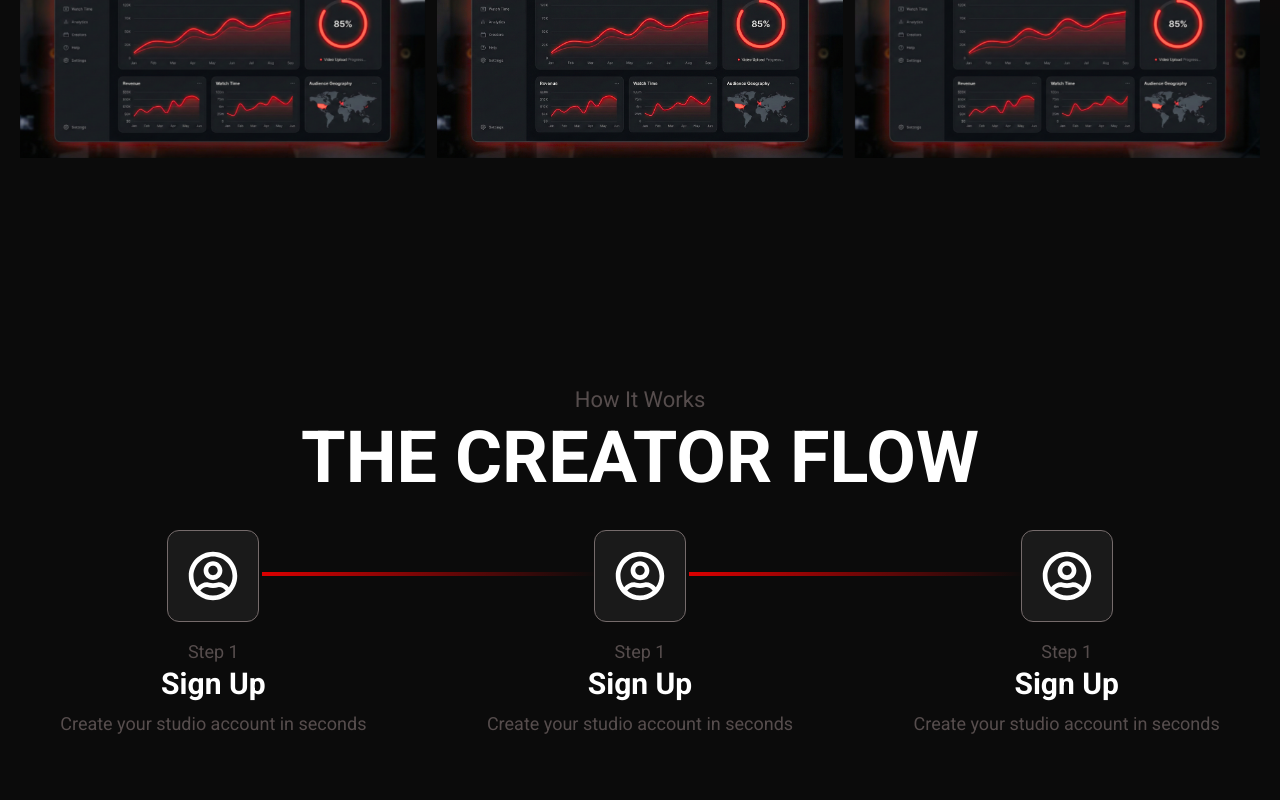
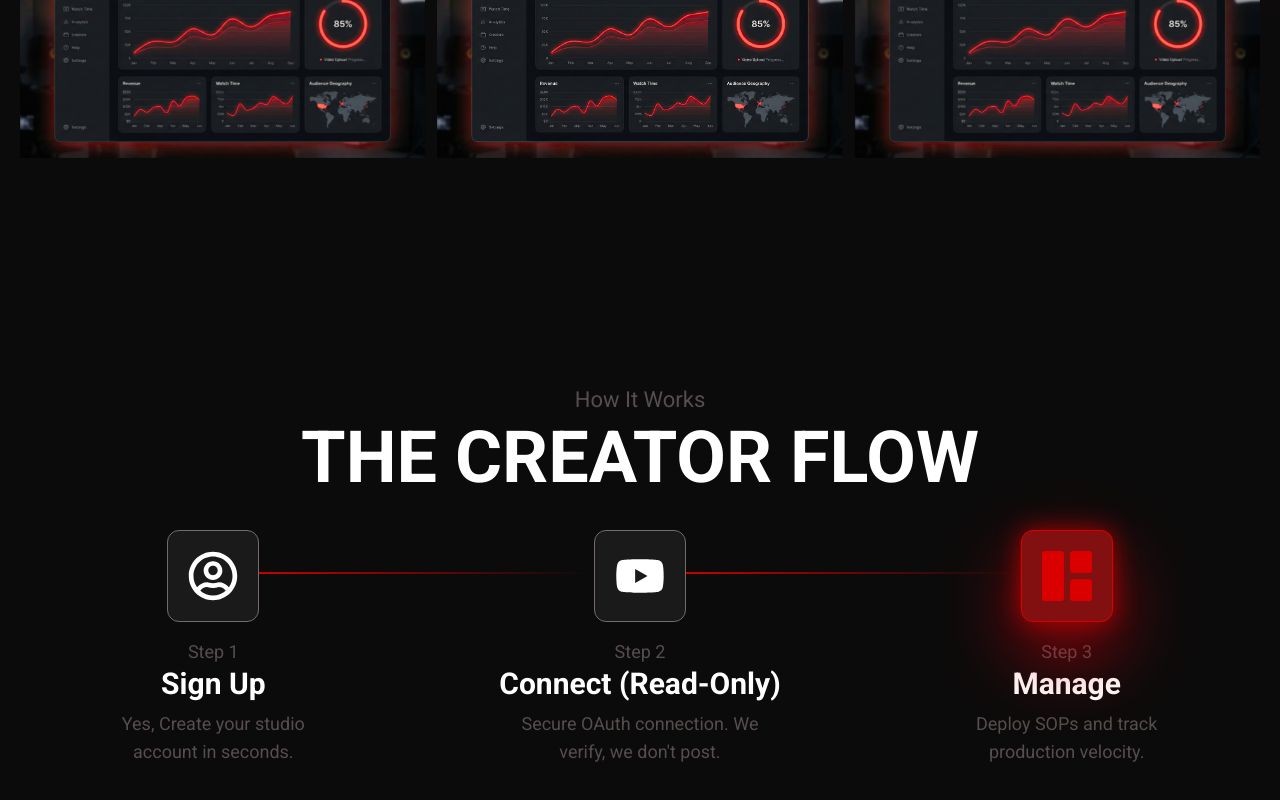
Before and after one commit to Naman830/Youtube-Management-System-, a React app in the folder frontend/: page / in a window 1280 px wide. Shown: the part 1293-2093 px from the top of the page. Built offline with nearby package versions, Linux system fonts and the light colour scheme; the HTML template or start-up script is replaced by a standard one.

Commit message:
Creator flow completed

```diff
--- a/frontend/src/pages/landing/sections/CreatorFlow.jsx
+++ b/frontend/src/pages/landing/sections/CreatorFlow.jsx
@@ -1,5 +1,7 @@
 import CreatorSteps from "./CreatorSteps";
 import { FaRegUserCircle } from "react-icons/fa";
+import { FaYoutube } from "react-icons/fa";
+import { BsFillGrid1X2Fill } from "react-icons/bs";
 
 const CreatorFlow = () => {
   return (
@@ -23,25 +25,26 @@ const CreatorFlow = () => {
               icon={<FaRegUserCircle size={50} className="text-white" />}
               step="Step 1"
               heading="Sign Up"
-              paragraph="Create your studio account in seconds"
+              paragraph="Yes, Create your studio account in seconds."
               className=" md:col-span-4 col-span-12 "
             />
 
             <CreatorSteps
-              icon={<FaRegUserCircle size={50} className="text-white" />}
-              step="Step 1"
-              heading="Sign Up"
-              paragraph="Create your studio account in seconds"
+              icon={<FaYoutube size={50} className="text-white" />}
+              step="Step 2"
+              heading="Connect (Read-Only)"
+              paragraph="Secure OAuth connection. We verify, we don't post."
               className="md:col-span-4 col-span-12 "
             />
 
             <CreatorSteps
-              icon={<FaRegUserCircle size={50} className="text-white" />}
-              step="Step 1"
-              heading="Sign Up"
-              paragraph="Create your studio account in seconds"
+              icon={<BsFillGrid1X2Fill size={50} className="text-[#db0000]" />}
+              step="Step 3"
+              heading="Manage"
+              paragraph="Deploy SOPs and track production velocity."
               className="md:col-span-4 col-span-12 "
               isLast
+              isGlow
             />
           </div>
         </div>
--- a/frontend/src/pages/landing/sections/CreatorSteps.jsx
+++ b/frontend/src/pages/landing/sections/CreatorSteps.jsx
@@ -1,19 +1,41 @@
-const CreatorSteps = ({ step, heading, paragraph, icon, isLast }) => {
+const CreatorSteps = ({ step, heading, paragraph, icon, isLast, isGlow }) => {
   return (
     <div className="creator_step_props relative flex flex-col items-center text-center">
+      {/* GLOW LAYER */}
+      {isGlow && (
+        <div className="absolute top-[32px] w-[90px] h-[90px] rounded-xl bg-red-600 blur-2xl opacity-70" />
+      )}
+
       {/* ICON */}
-      <div className="creator-step__icon relative z-10 bg-[#1a1a1a] p-5 rounded-xl border border-[#756b6b] mb-4">
+      <div
+        className={`
+          creator-step__icon
+          relative
+          z-10
+          p-5
+          rounded-xl
+          border
+          mb-4
+          transition-all
+          duration-300
+          ${
+            isGlow
+              ? "bg-[#831010] border-[#db0000] shadow-[0_0_25px_rgba(219,0,0,0.7)]"
+              : "bg-[#1a1a1a] border-[#756b6b]"
+          }
+        `}
+      >
         {icon}
       </div>
 
-      {/* LINE */}
+      {/* CONNECTOR LINE */}
       {!isLast && (
-        <div className="hidden md:block absolute top-[42px] left-[60%]   w-[calc(100%-50px)]   ml-[10px] h-[4px] bg-gradient-to-r from-[#db0000] to-transparent" />
+        <div className="hidden md:block absolute top-[42px] left-[50%] w-[calc(100%-20px)] ml-[10px] h-[2px] bg-gradient-to-r from-[#db0000] to-transparent" />
       )}
 
       <span className="text-[var(--gray-color)] text-lg">{step}</span>
       <h2 className="text-white text-3xl font-bold mb-2">{heading}</h2>
-      <p className="text-[var(--gray-color)] text-lg max-w-xs">{paragraph}</p>
+      <p className="text-[var(--gray-color)] text-lg max-w-60">{paragraph}</p>
     </div>
   );
 };
```
